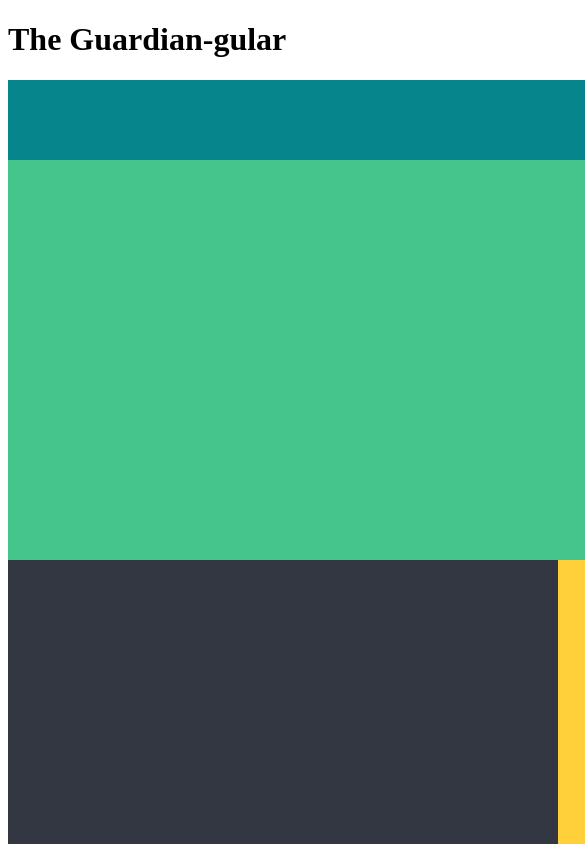
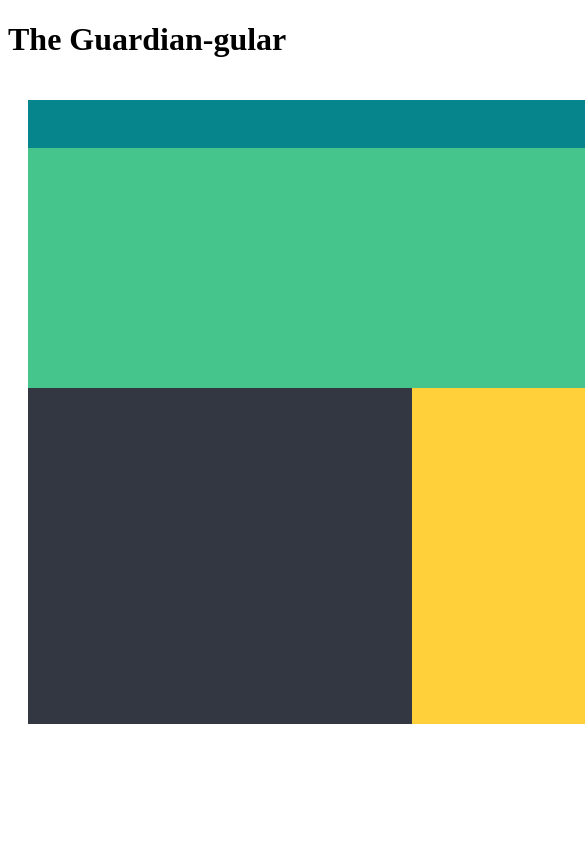
Before and after one commit to gearjosh/guardian-clone, an Angular app: page / in a window 390 px wide. Shown: the top 844 px of the page, 585 px wide, since content can reach past the window. Built offline with nearby package versions, Linux system fonts and the light colour scheme.

Commit message:
add responsiveness to grid

```diff
--- a/src/app/headlines/headlines.component.scss
+++ b/src/app/headlines/headlines.component.scss
@@ -2,11 +2,11 @@
 
 .headline-grid-container {
   display: grid;
-  width: 1100px;
+  padding: 1.25rem;
   height: auto;
-  grid-template-rows: 5rem 25rem 35rem;
+  grid-template-rows: minmax(3rem, 1fr) minmax(15rem, 5fr) minmax(21rem, 7fr);
   // grid-template-rows: 1fr 5fr 7fr;
-  grid-template-columns: repeat(4, minmax(15rem, 1fr));
+  grid-template-columns: repeat(4, minmax(12rem, 1fr));
   grid-template-areas: "header header header header"
                        "topstory topstory topstory rightcolumn"
                        "secondstory secondstory middlecolumn rightcolumn";
```
